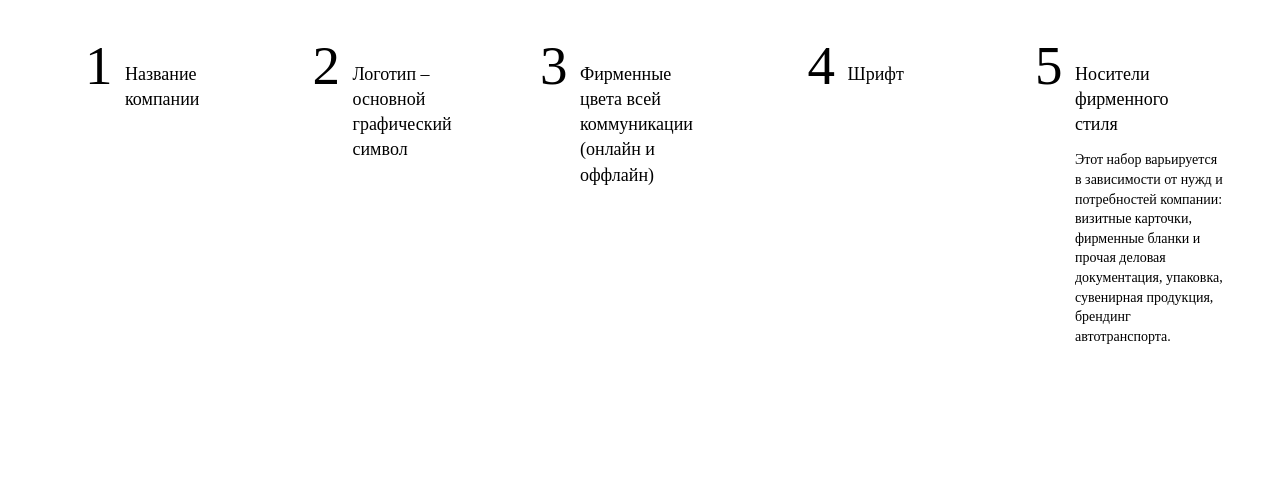
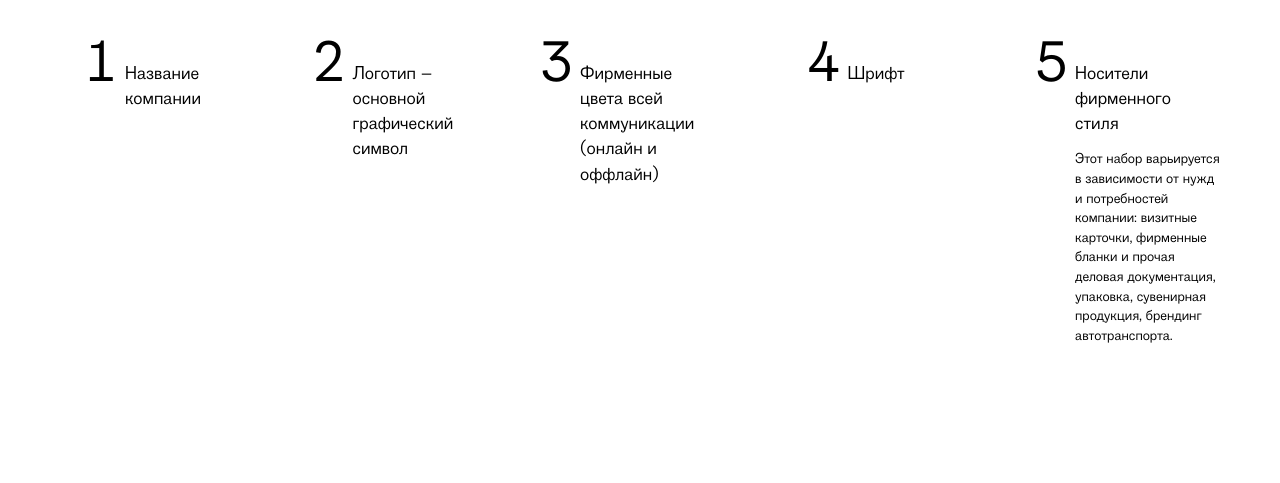
Before and after one commit to clone13/free_project, a website: page index.html in a window 1280 px wide. Shown: the part 1439-1922 px from the top of the page. Drawn offline with Linux system fonts and the light colour scheme; the site is published under a folder, as on GitHub Pages, so addresses that start at the root find nothing.

Commit message:
fixed fonts path

```diff
--- a/scss/_fonts.scss
+++ b/scss/_fonts.scss
@@ -1,6 +1,6 @@
 @font-face {
-    font-family: '20 Kopeek';
-    src: url(/assets/fonts/20_Kopeek_Book.otf);
-    font-weight: 400;
-    font-style: normal;
+  font-family: "20 Kopeek";
+  src: url(../fonts/20_Kopeek_Book.otf);
+  font-weight: 400;
+  font-style: normal;
 }
```
Also changed, not shown: assets/css/index.css.
